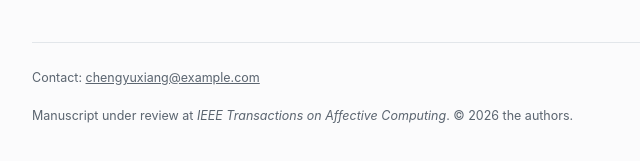
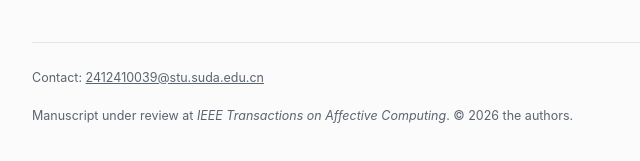
Before and after one commit to Chekhov0919/BiGraph-Diffuse, a plain HTML site: page index.html in a window 1280 px wide. Shown: the part 2261-2422 px from the top of the page, 256-896 px from the left. Drawn offline with Linux system fonts and the light colour scheme.

Commit message:
Add files via upload

```diff
--- a/index.html
+++ b/index.html
@@ -276,7 +276,7 @@
   </section>
 
   <footer>
-    <p>Contact: <a href="mailto:chengyuxiang@example.com">chengyuxiang@example.com</a></p>
+    <p>Contact: <a href="mailto:2412410039@stu.suda.edu.cn">2412410039@stu.suda.edu.cn</a></p>
     <p>Manuscript under review at <em>IEEE Transactions on Affective Computing</em>. &copy; 2026 the authors.</p>
   </footer>
 
```
